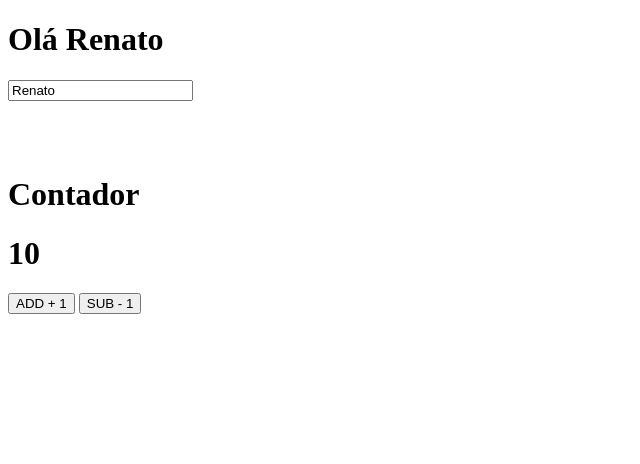
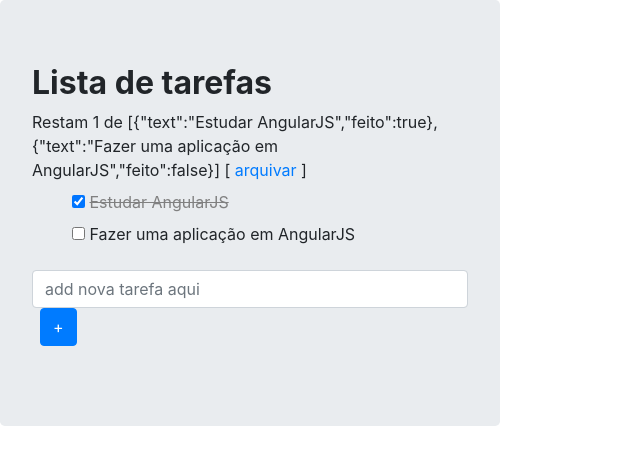
Before and after one commit to Renato28/Projeto-Semana-AngularJS, a plain HTML site: page index.html in a window 1280 px wide. Shown: the whole page, without its empty margins (0-640 px from the left). Drawn offline with nearby package versions, Linux system fonts and the light colour scheme.

Commit message:
segunda aula da semana angularJs

```diff
--- a/app.js
+++ /dev/null
@@ -1,23 +0,0 @@
-(function (){
-    "use strict";
-
-    var div1 = document.getElementById('app1');
-    var div2 = document.getElementById('app2');
-
-    //APLICAÇÃO 1
-    angular
-        .module('app1', [])
-        .controller('controlador1', function($scope){
-            $scope.nome = 'Renato';
-        });
-
-    // APLICAÇÃO 2
-    angular
-        .module('app2', [])
-        .controller('controlador2', function($scope){
-            $scope.contador = 10;
-        });
-
-    angular.bootstrap(div1, ['app1']);
-    angular.bootstrap(div2, ['app2']);
-})();
--- a/index.html
+++ b/index.html
@@ -1,30 +1,41 @@
 <!DOCTYPE html>
-<html lang="en">
+<html ng-app="listaTarefasApp" lang="en">
 <head>
     <meta charset="UTF-8">
     <meta name="viewport" content="width=device-width, initial-scale=1.0">
     <title>Document</title>
     <script src="https://ajax.googleapis.com/ajax/libs/angularjs/1.8.0/angular.min.js"></script>
+    <script src="lista-tarefas.js"></script>
+    <link rel="stylesheet" href="https://maxcdn.bootstrapcdn.com/bootstrap/4.0.0/css/bootstrap.min.css"
+          integrity="sha384-Gn5384xqQ1aoWXA+058RXPxPg6fy4IWvTNh0E263XmFcJlSAwiGgFAW/dAiS6JXm"
+          crossorigin="anonymous">
+    <link rel="stylesheet" href="lista-tarefas.css">
+
 </head>
 <body>
-    <div id="app1">
-        <div ng-controller="controlador1">
-            <h1>Olá {{ nome }}</h1>
-            <input type="text" ng-model="nome" placeholder="Enter a name here">
-            <br>
-            <br>
+    <div class="mx-auto-mt-5 jumbotron" style="width: 500px;">
+        <h2 class="font-weight-bold">Lista de tarefas</h2>
+        <div ng-controller="listaTarefasController as vm">
+            <div class="mb-2">
+                Restam {{vm.restam()}} de {{vm.tarefas}}
+                [ <a href="" ng-click="vm.arquivar()">arquivar</a> ]
+            </div>
+            <ul class="unstyled">
+                <li ng-repeat="trf in vm.tarefas">
+                    <label class="checkbox">
+                        <input type="checkbox" ng-model="trf.feito">
+                        <span class="feito-{{trf.feito}}">{{trf.text}}</span>
+                    </label>
+                </li>
+            </ul>
+            <form action="form-inline" ng-submit="vm.addTarefa()">
+                <div class="form-group">
+                    <input type="text" class="form-control" ng-model="vm.tarefaText" size="30"
+                    placeholder="add nova tarefa aqui">
+                    <input class="btn btn-primary ml-2" type="submit" value="+">
+                </div>
+            </form>
         </div>
     </div>
-    <br>
-    <br>
-    <div id="app2">
-        <div ng-controller="controlador2">
-            <h1>Contador</h1>
-            <h1>{{ contador }}</h1>
-            <button ng-click="contador = contador + 1;">ADD + 1</button>
-            <button ng-click="contador = contador - 1;">SUB - 1</button>
-        </div>
-    </div>
-    <script src="app.js"></script>
 </body>
 </html>
--- /dev/null
+++ b/lista-tarefas.css
@@ -0,0 +1,10 @@
+.feito-true{
+    text-decoration: line-through;
+    color: grey;
+}
+
+ul.unstyled,
+ol.unstyled{
+    margin-left: 0;
+    list-style: none;
+}
--- /dev/null
+++ b/lista-tarefas.js
@@ -0,0 +1,53 @@
+(function () {
+    "use strict";
+
+    // MODULO
+    angular.module('listaTarefasApp', []);
+
+    // CONTROLLER
+    angular.module('listaTarefasApp')
+        .controller("listaTarefasController", listaTarefasController);
+
+    listaTarefasController.$inject = ['$scope'];
+
+    function listaTarefasController($scope) {
+        var vm = this;
+
+
+        vm.tarefas = [
+            { text: 'Estudar AngularJS', feito: true },
+            { text: 'Fazer uma aplicação em AngularJS', feito: false }
+        ];
+
+        vm.restam = restam;
+        vm.addTarefa = addTarefa;
+        vm.arquivar = arquivar;
+
+        function restam() {
+            var count = 0;
+            angular.forEach(vm.tarefas, function (trf) {
+                if (!trf.feito) count++;
+            });
+            return count;
+        }
+
+        function addTarefa() {
+            vm.tarefas.push({ text: vm.tarefaText, feito: false });
+            vm.tarefaText = '';
+        }
+
+        function arquivar() {
+            // var oldTarefas = vm.tarefas;
+            // vm.tarefas = [];
+
+            // angular.forEach(oldTarefas, function (trf) {
+            //     if (!trf.feito)
+            //         vm.tarefas.push(trf);
+            // });
+
+            vm.tarefas = vm.tarefas.filter(function (trf) { return !trf.feito });
+        }
+
+    }
+
+})();
```
